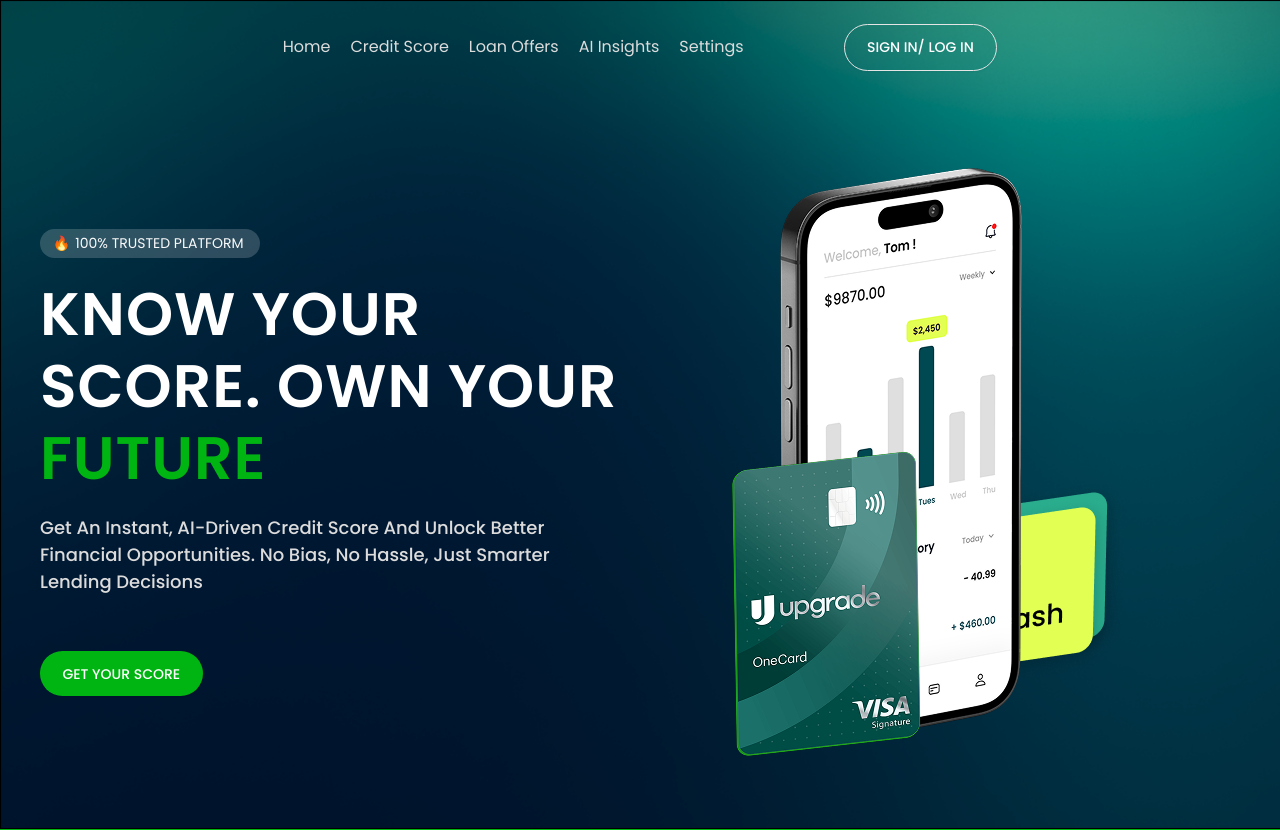
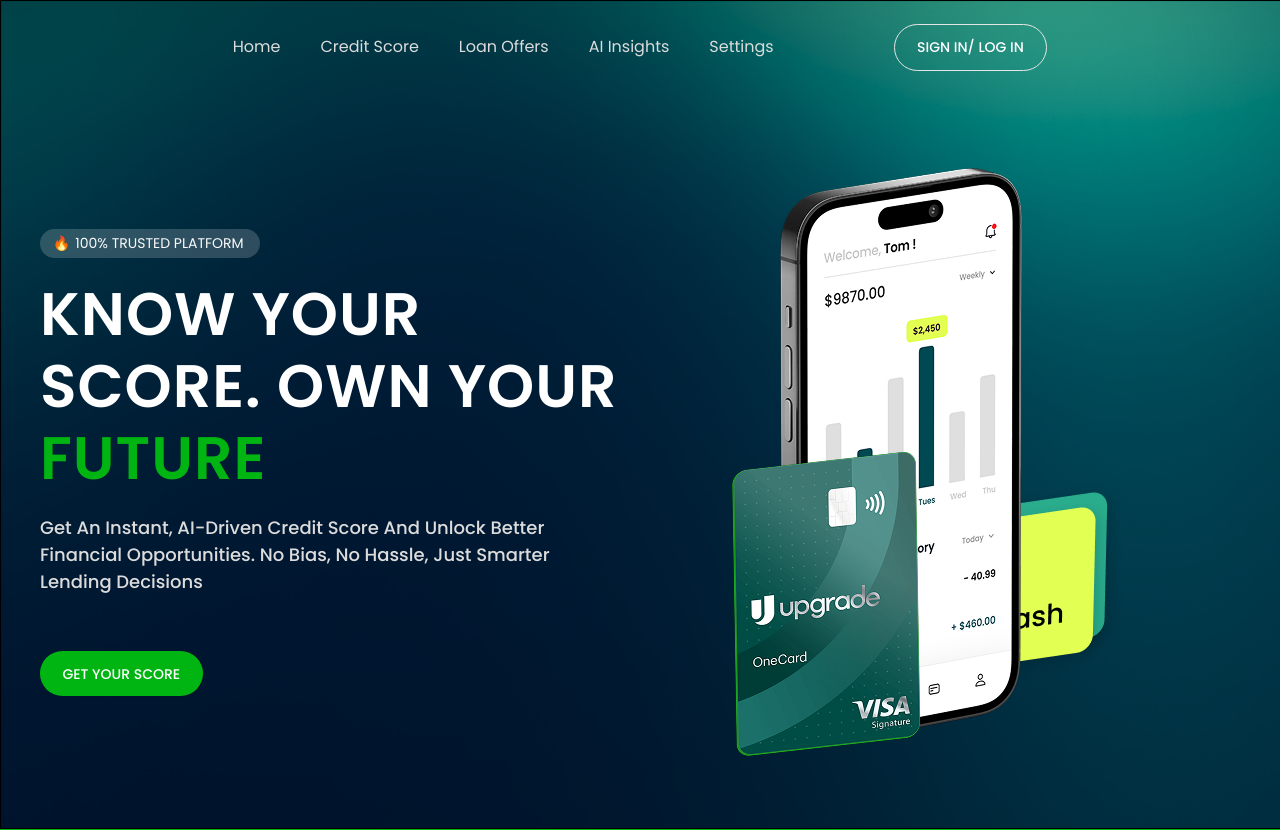
Before and after one commit to Bempong-Sylvester-Obese/AI-credit-score-program, a React (Vite) app: page / in a window 1280 px wide. Shown: the top 830 px of the page. Built offline with nearby package versions, Linux system fonts and the light colour scheme.

Commit message:
Minor enhancements

```diff
--- a/src/App.tsx
+++ b/src/App.tsx
@@ -23,7 +23,7 @@ function App() {
 
 	return (
 		<>
-			<nav className="main-navigation absolute left-0 right-0 text-center space-x-5 top-6">
+			<nav className="main-navigation absolute left-0 right-0 text-center space-x-10 top-6">
 				<Link to="/">Home</Link>
 				<Link to="/">Credit Score</Link>
 				<Link to="/">Loan Offers</Link>
--- a/src/components/ui/button.tsx
+++ b/src/components/ui/button.tsx
@@ -9,16 +9,15 @@ const buttonVariants = cva(
 	{
 		variants: {
 			variant: {
-				default:
-					'bg-primary text-primary-foreground shadow-xs hover:bg-primary/90',
+				default: 'bg-primary text-primary-foreground hover:bg-primary/90',
 				primary: 'bg-[#00B512] text-white shadow-xs hover:bg-[#00B512]/90',
 				destructive:
 					'bg-destructive text-white shadow-xs hover:bg-destructive/90 focus-visible:ring-destructive/20 dark:focus-visible:ring-destructive/40 dark:bg-destructive/60',
-				outline: 'border bg-transparent shadow-xs text-white',
+				outline: 'border bg-transparent text-white',
 				'outline-secondary':
-					'border !text-[#000] bg-transparent border-[#00B512] shadow-xs text-white font-bold px-[3rem]',
+					'border !text-[#000] bg-transparent border-[#00B512]  text-white font-bold px-[3rem]',
 				secondary:
-					'bg-secondary text-secondary-foreground shadow-xs hover:bg-secondary/80',
+					'bg-secondary text-secondary-foreground  hover:bg-secondary/80',
 				ghost:
 					'hover:bg-accent hover:text-accent-foreground dark:hover:bg-accent/50',
 				link: 'text-primary underline-offset-4 hover:underline',
--- a/src/views/home/index.css
+++ b/src/views/home/index.css
@@ -146,8 +146,21 @@
 	background-position: bottom right;
 }
 
-.footer-links a {
-	color: #646161;
+
+.footer-links,
+.main-navigation {
+	a {
+		color: #646161;
+
+		transition: all 0.2s ease-in-out;
+	}
+}
+
+.footer-links,
+.main-navigation {
+	a:hover {
+		color: #29ad8d;
+	}
 }
 
 .animate.fade-right {
```
